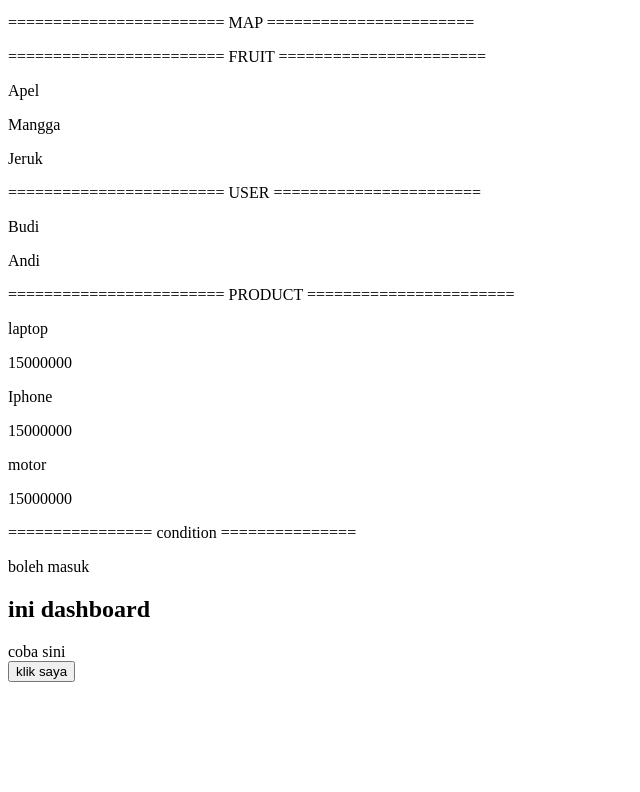
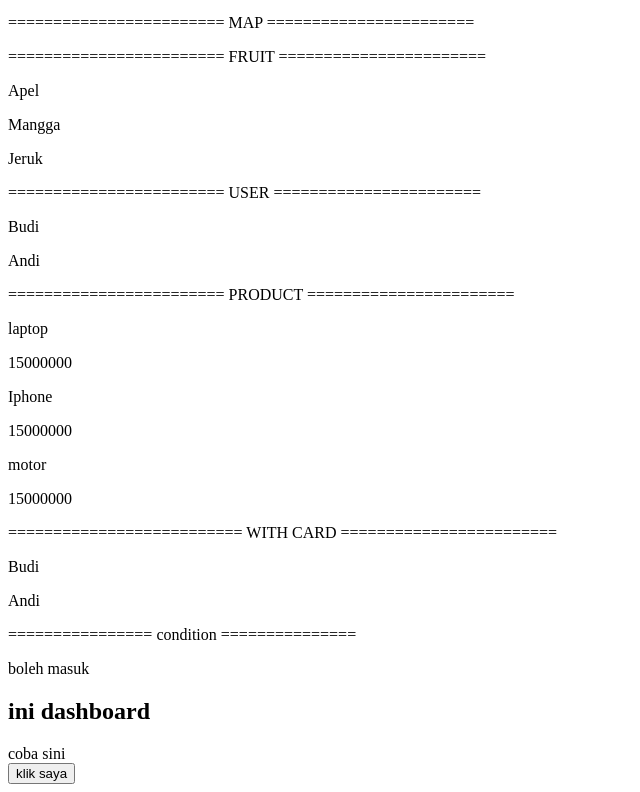
Before and after one commit to AL-JOESTAR/React-Project-1, a React (Vite) app: page / in a window 1280 px wide. Shown: the part 506-1298 px from the top of the page, without its empty margins (0-640 px from the left). Before the commit the page ends 1196 px from the top, so only its background shows below. Built offline with nearby package versions, Linux system fonts and the light colour scheme.

Commit message:
map with props & components

```diff
--- a/src/Map.jsx
+++ b/src/Map.jsx
@@ -1,3 +1,9 @@
+function Card (props) {
+    return (
+    <p>{props.namaku}</p>
+    )
+}
+
 function Map (){
 const fruits = ["Apel", "Mangga", "Jeruk"];
 
@@ -38,6 +44,16 @@ const products = [
                     </div>
                 ))}
             </div>
+            <p>========================== WITH CARD ========================</p>
+            <div>
+                {users.map((user) => (
+
+                    <Card
+                    key={user.id}
+                    namaku={user.nama}
+                    />
+                ))}
+            </div>
         </>
     )
 }
```
